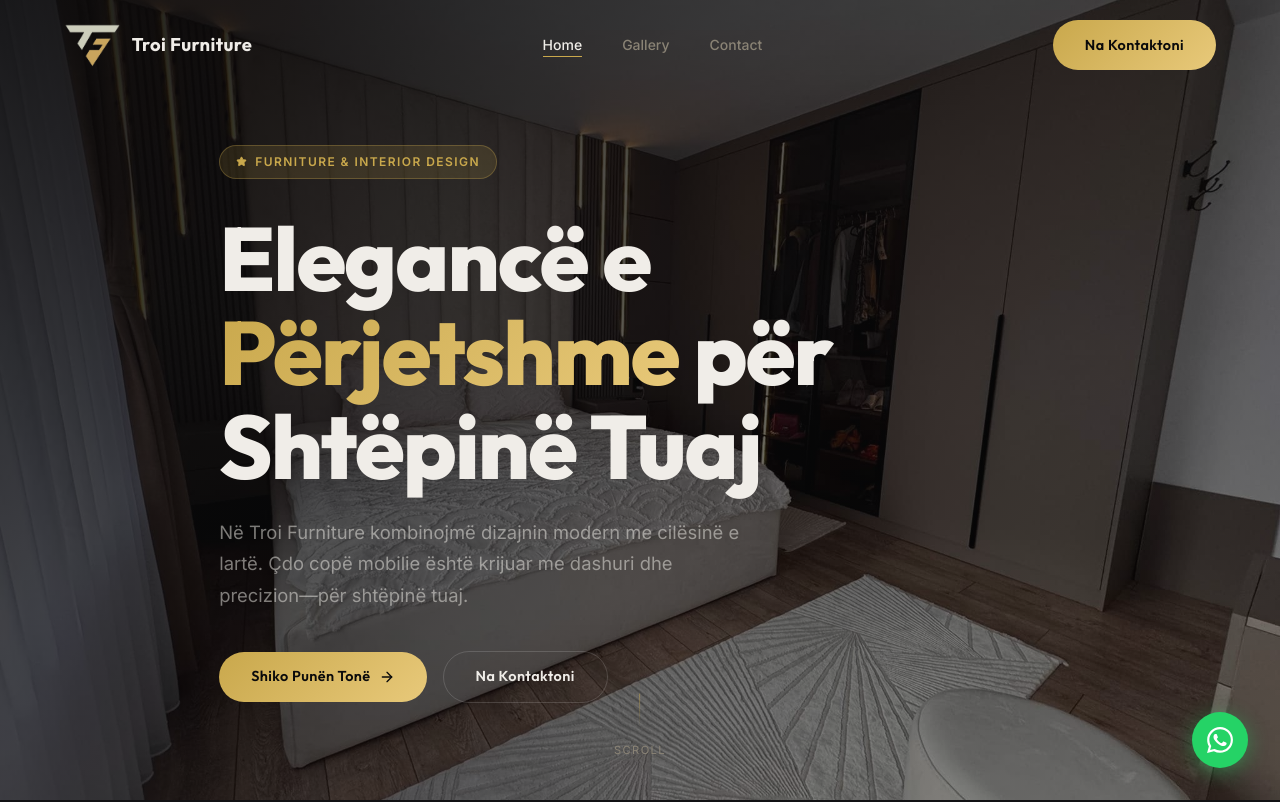
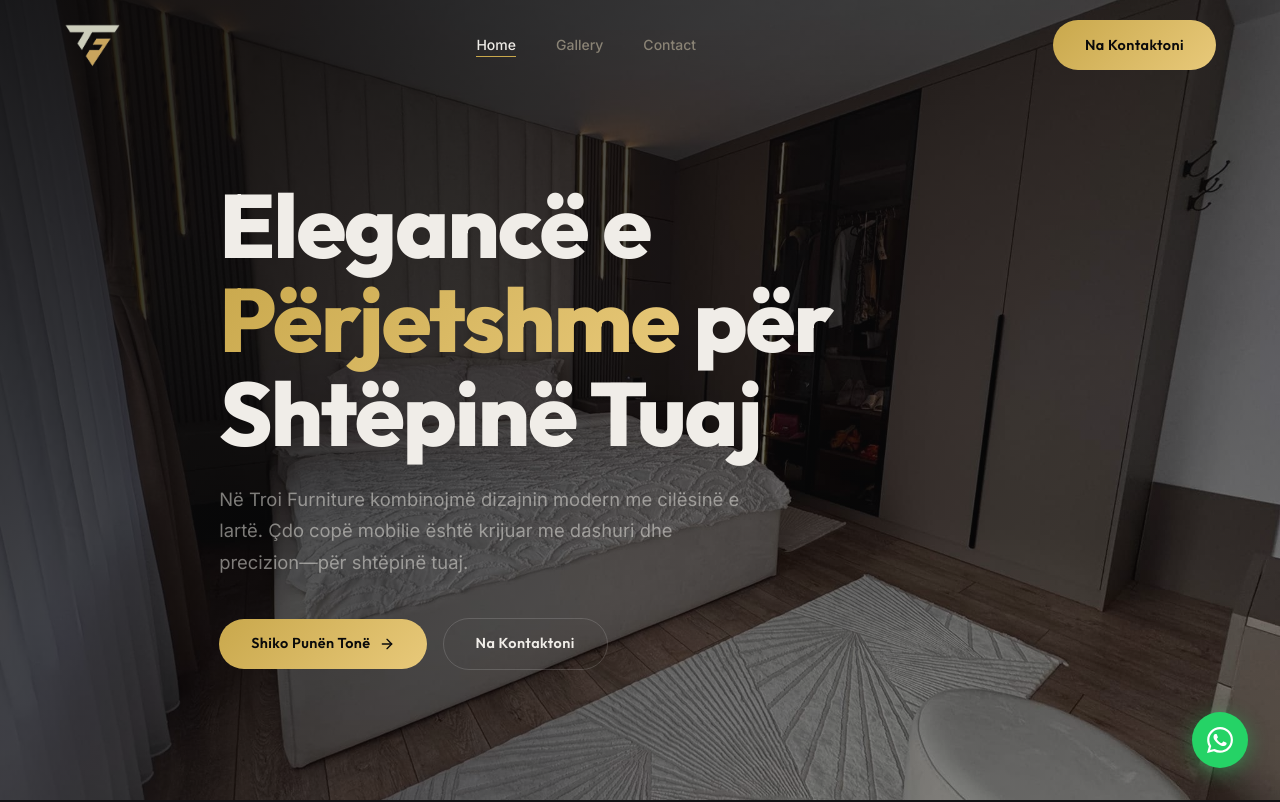
Before and after one commit to bardhh1/troi-furniture, a React (Vite) app: page / in a window 1280 px wide. Shown: the top 802 px of the page. Built offline with nearby package versions, Linux system fonts and the light colour scheme.

Commit message:
style: Update contact address and simplify UI by removing the home page hero badge, scroll indicator, and navbar logo text.

```diff
--- a/src/components/Navbar.jsx
+++ b/src/components/Navbar.jsx
@@ -31,7 +31,6 @@ export default function Navbar() {
           <div className="navbar-inner">
             <NavLink to="/" className="navbar-logo">
               <img src="/img/logo_no_bg_tiny.png" alt="Troi Furniture" />
-              <span className="navbar-logo-text">Troi Furniture</span>
             </NavLink>
 
             <ul className="navbar-links">
--- a/src/pages/Contact.jsx
+++ b/src/pages/Contact.jsx
@@ -40,7 +40,7 @@ const contactInfo = [
   {
     icon: MapPin,
     title: 'Adresa',
-    value: 'Kosovë',
+    value: 'Agim Ramadani, Ferizaj, Kosovë',
     href: null,
   },
   {
--- a/src/pages/Home.jsx
+++ b/src/pages/Home.jsx
@@ -62,10 +62,7 @@ export default function Home() {
           <img src="/img/bg.jpg" alt="Luxury interior" />
         </div>
         <div className="container hero-content">
-          <div className="hero-badge">
-            <Star size={11} fill="currentColor" />
-            Furniture &amp; Interior Design
-          </div>
+
           <h1 className="hero-title fade-up">
             Elegancë e <span className="gold-text">Përjetshme</span> për Shtëpinë Tuaj
           </h1>
@@ -81,10 +78,7 @@ export default function Home() {
             </a>
           </div>
         </div>
-        <div className="hero-scroll">
-          <div className="scroll-line" />
-          <span>Scroll</span>
-        </div>
+
       </section>
 
       {/* SPECIALTIES */}
```
